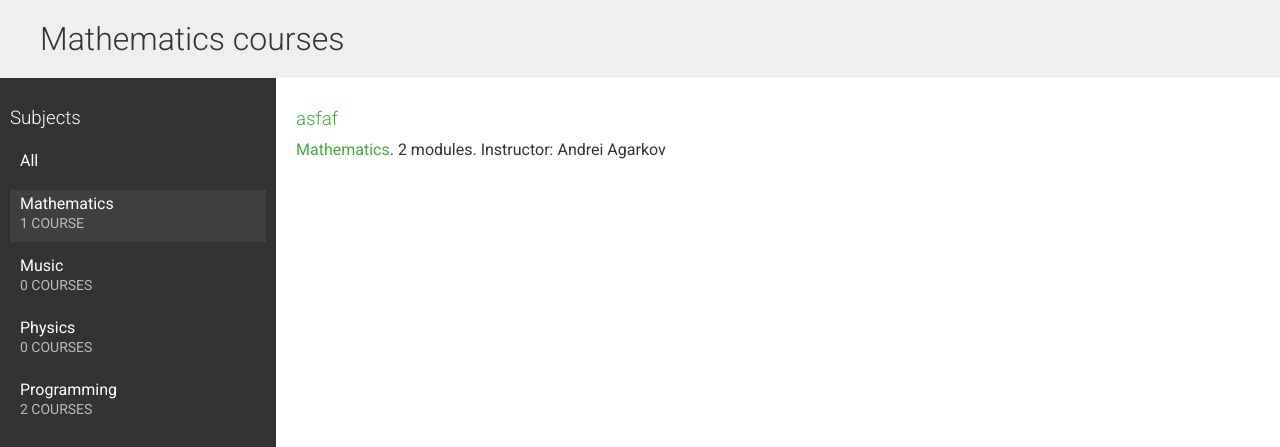
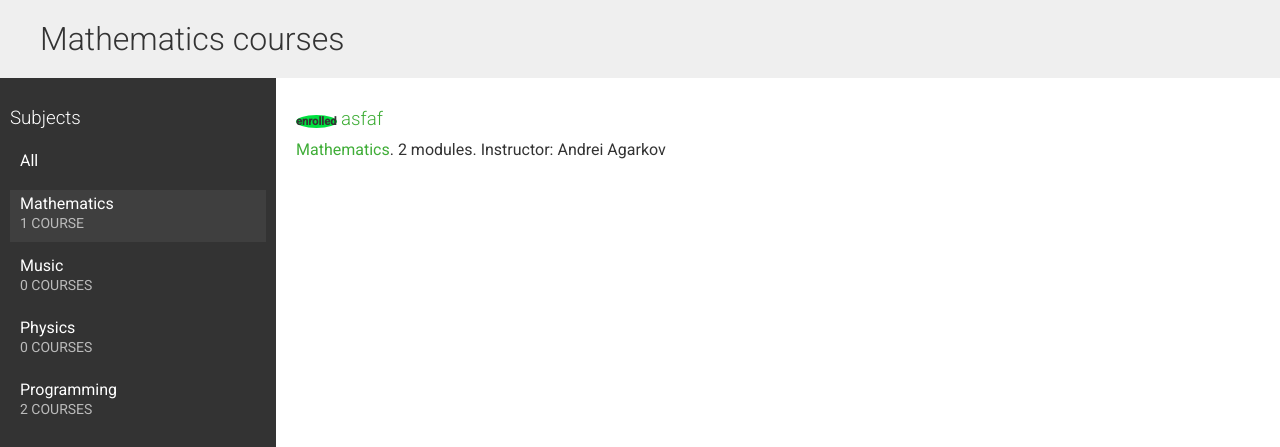
Before and after one commit to yavorich/educa, a Django app: page /course/subject/mathematics/ in a window 1280 px wide. Shown: the part 54-501 px from the top of the page. Run offline with Django 4.2, Linux system fonts and the light colour scheme; a user stored in the database is signed in; data comes from the database, SQL or seed files in the repository.

Commit message:
add enrolled indicator to all-courses view

```diff
--- a/courses/static/css/base.css
+++ b/courses/static/css/base.css
@@ -39,6 +39,14 @@ h1 {
     margin:20px 0 0;
     padding:0;
     width:100%;
+}
+
+.status-enrolled {
+    background:#00e13f;
+    font-size: 0.6em;
+    font-weight: bold;
+    background-size: cover;
+    border-radius: 100%;
 }
 
 .module p {
--- a/courses/templates/courses/course/list.html
+++ b/courses/templates/courses/course/list.html
@@ -39,6 +39,9 @@
         {% for course in courses %}
             {% with subject=course.subject %}
                 <h3>
+                    {% if course in user.courses_joined.all %}
+                        <span class="status-enrolled">enrolled</span>
+                    {% endif %}
                     <a href="{% url "course_detail" course.slug %}">
                         {{ course.title }}
                     </a>
--- a/courses/views.py
+++ b/courses/views.py
@@ -227,7 +227,8 @@ class CourseListView(TemplateResponseMixin, View):
                 cache.set('all_courses', courses)
         return self.render_to_response({'subjects': subjects,
                                         'subject': subject,
-                                        'courses': courses})
+                                        'courses': courses,
+                                        'user': request.user,})
 
 
 class CourseDetailView(DetailView):
```
